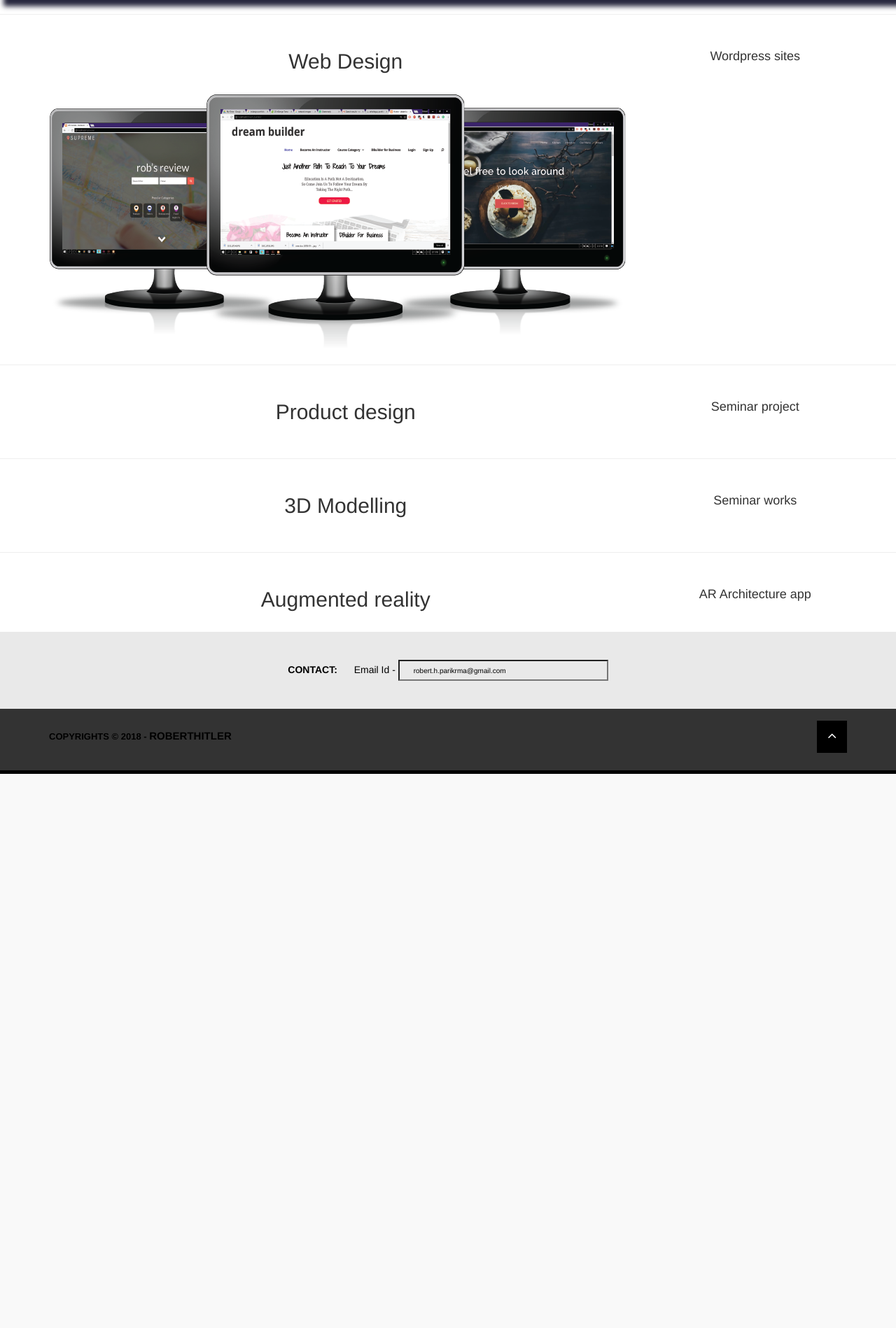
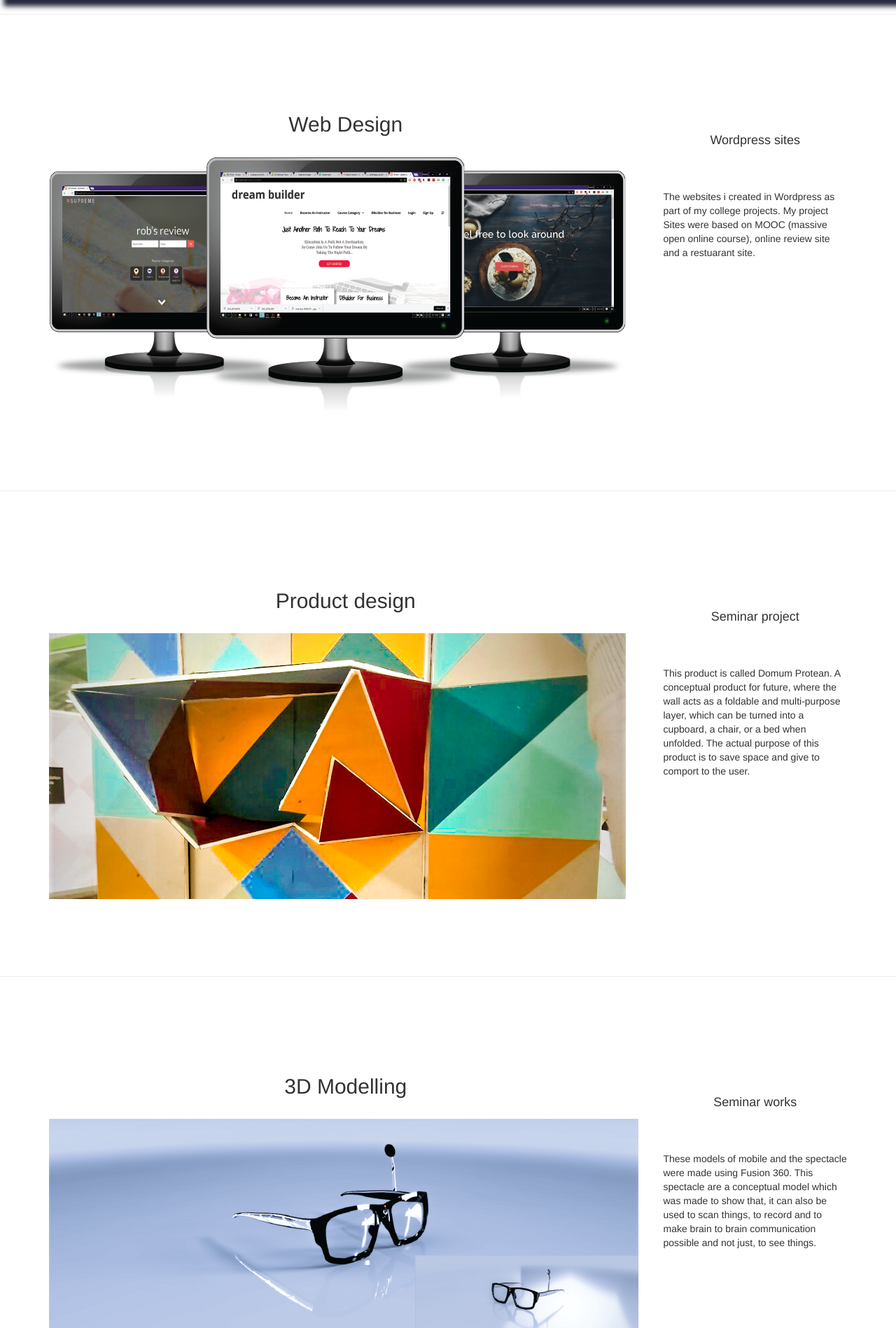
Before and after one commit to RobertHitler/RobertHitler.github.io, a PHP site: page /works_conytent.html in a window 1280 px wide. Shown: the part 115-2013 px from the top of the page at 70% size. Before the commit the page ends 1221 px from the top, so only its background shows below. Run offline with PHP 8.4, Linux system fonts and the light colour scheme.

Commit message:
work_content update

```diff
--- a/css/style_1.css
+++ b/css/style_1.css
@@ -39,8 +39,8 @@
 .abt_me{
 	width: 100%;
 	height:550px;
-	/*background-color:rgb(60, 60, 93);*/
-	background-image: url(../images/color_bg1.png);
+	background-color:rgb(60, 60, 93);
+	/*background-image:url(../images/color_bg1.png);*/
 	background-size: cover;
 	border-bottom: 5px solid #4C4A4A;
 	border-right: 5px solid grey;
--- a/css/style_3.css
+++ b/css/style_3.css
@@ -7,6 +7,28 @@ section{
 
 .web_d{
 	width: 100%;
+	margin: 100px 0px;
+	padding: 10px;
+}
+.prdct_d{
+	width: 100%;
+	margin: 100px 0px;
+	padding: 10px;
+}
+
+.AR_d{
+	width: 100%;
+	margin: 100px 0px;
+	padding: 10px;
+}
+.model_d{
+	width: 100%;
+	margin: 100px 0px;
+	padding: 10px;
+}
+.aqua_content{
+	width: 100%;
+	margin: 80px 0px;
 }
 
 h4{
@@ -17,7 +39,7 @@ h4{
 }
 h6{
 	text-align: center;
-	padding: 20px;
-	margin: 10px;
+	padding: 40px 10px;
+	margin: 20px;
 	font-size: 18px;
 }
--- a/works.html
+++ b/works.html
@@ -45,7 +45,7 @@
 				<div class="populr">
 					<div class="image">
 						<h4>Web design</h4>
-						<a href="works_conytent.html"><img class="imgsize" src="images/web_1.png" alt="delhi_picture" ></a>
+						<a href="works_conytent.html#model_id"><img class="imgsize" src="images/web_1.png" alt="delhi_picture" ></a>
 					</div>
 					<div class="image">
 						<h4>Product design</h4>
--- a/works_conytent.html
+++ b/works_conytent.html
@@ -54,6 +54,8 @@
 					</div>
 					<div class="col-md-3">
 						<h6>Wordpress sites</h6>
+						<p>The websites i created in Wordpress as part of my college projects.
+						  My project Sites were based on MOOC (massive open online course), online review site and a restuarant site. </p>
 					</div>
 				</div>
 			</div>
@@ -68,9 +70,11 @@
 				<div class="prdct_content">
 					<div class="col-md-9">
 						<h4>Product design</h4>
+						<img src="images/domnum_picpng.png" alt="foldable_wall_pic" >
 					</div>
 					<div class="col-md-3">
 						<h6>Seminar project</h6>
+						<p>This product is called Domum Protean. A conceptual product for future, where the wall acts as a foldable and multi-purpose layer, which can be turned into a cupboard, a chair, or a bed when unfolded. The actual purpose of this product is to save space and give to comport to the user. </p>
 					</div>
 				</div>
 			</div>
@@ -79,15 +83,29 @@
 </section>
 <hr>
 <section>
-	<div class="3D_d">
+	<div id="model_id" class="model_d">
 		<div class="container">
 			<div class="row">
 				<div class="3D_content">
 					<div class="col-md-9">
 						<h4>3D Modelling</h4>
+						<img src="images/3D_model_colg.png" alt="3D_models" >
 					</div>
 					<div class="col-md-3">
 						<h6>Seminar works</h6>
+						<p>These models of mobile and the spectacle were made using Fusion 360. This spectacle are a conceptual model which was made to show that, it can also be used to scan things, to record and to make brain to brain communication possible and not just, to see things.</p>
+					</div>
+				</div>
+			</div>
+			<div class="row">
+				<div class="aqua_content">
+					<div class="col-md-9">
+						<h4>Product design</h4>
+						<img src="images/aquaPncs_1.png" alt="foldable_wall_pic" >
+					</div>
+					<div class="col-md-3">
+						<h6>Aquaponic system</h6>
+						<p>The Aquaponics system is a system of sustainable farming, and this is a 3D model of the Aquaponics system that I made for my friend's aquaponics project. </p>
 					</div>
 				</div>
 			</div>
@@ -102,9 +120,11 @@
 				<div class="AR_content">
 					<div class="col-md-9">
 						<h4>Augmented reality</h4>
+						<img src="images/AR_pic.png" alt="wordpress_site_pic" >
 					</div>
 					<div class="col-md-3">
 						<h6>AR Architecture app</h6>
+						<p>The Augmented reality (AR) app, this can augment the 3D model of a building or an architecture in full-scale on a plane. The app built using Vuforia plane detection feature in unity. The app detects the plane and places the architecture on it, so the user can see and walk around the building model as if he walking around a real house.</p>
 					</div>
 				</div>
 			</div>
```
Also changed, not shown: images/3D_model_colg.png (added), images/AR_pic.png (added), images/aquaPncs_1.png (added).
